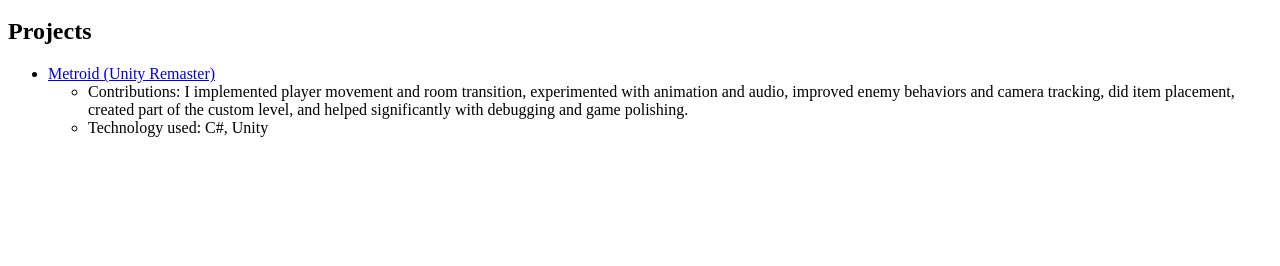
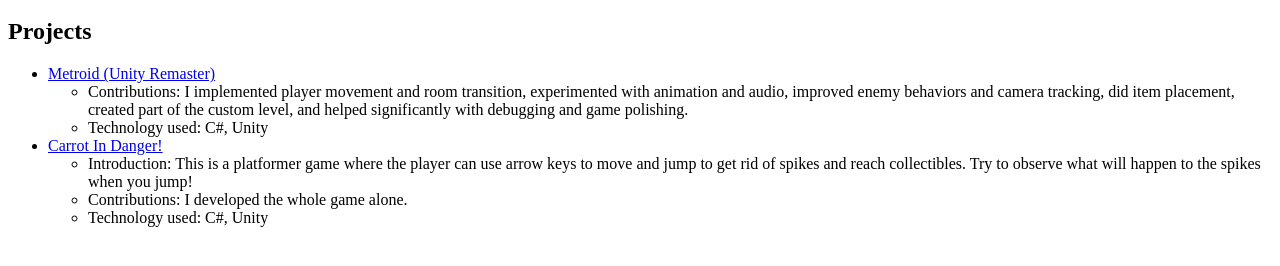
Before and after one commit to ivyrxr/ivyrxr.github.io, a plain HTML site: page index.html in a window 1280 px wide. Shown: the part 48-314 px from the top of the page. Drawn offline with Linux system fonts and the light colour scheme.

Commit message:
added a game

```diff
--- a/index.html
+++ b/index.html
@@ -13,6 +13,15 @@
     </li>
     <li>Technology used: C#, Unity</li>
 </ul>
+
+<li><a href="https://xiurur.itch.io/carrot-in-danger">Carrot In Danger!</a></li>
+<ul>
+    <li>Introduction: This is a platformer game where the player can use arrow keys to move and jump to get rid of spikes and
+        reach collectibles. Try to observe what will happen to the spikes when you jump! </li>
+    <li>Contributions: I developed the whole game alone.
+    </li>
+    <li>Technology used: C#, Unity</li>
+</ul>
 </ul>
 
 </html>
```
